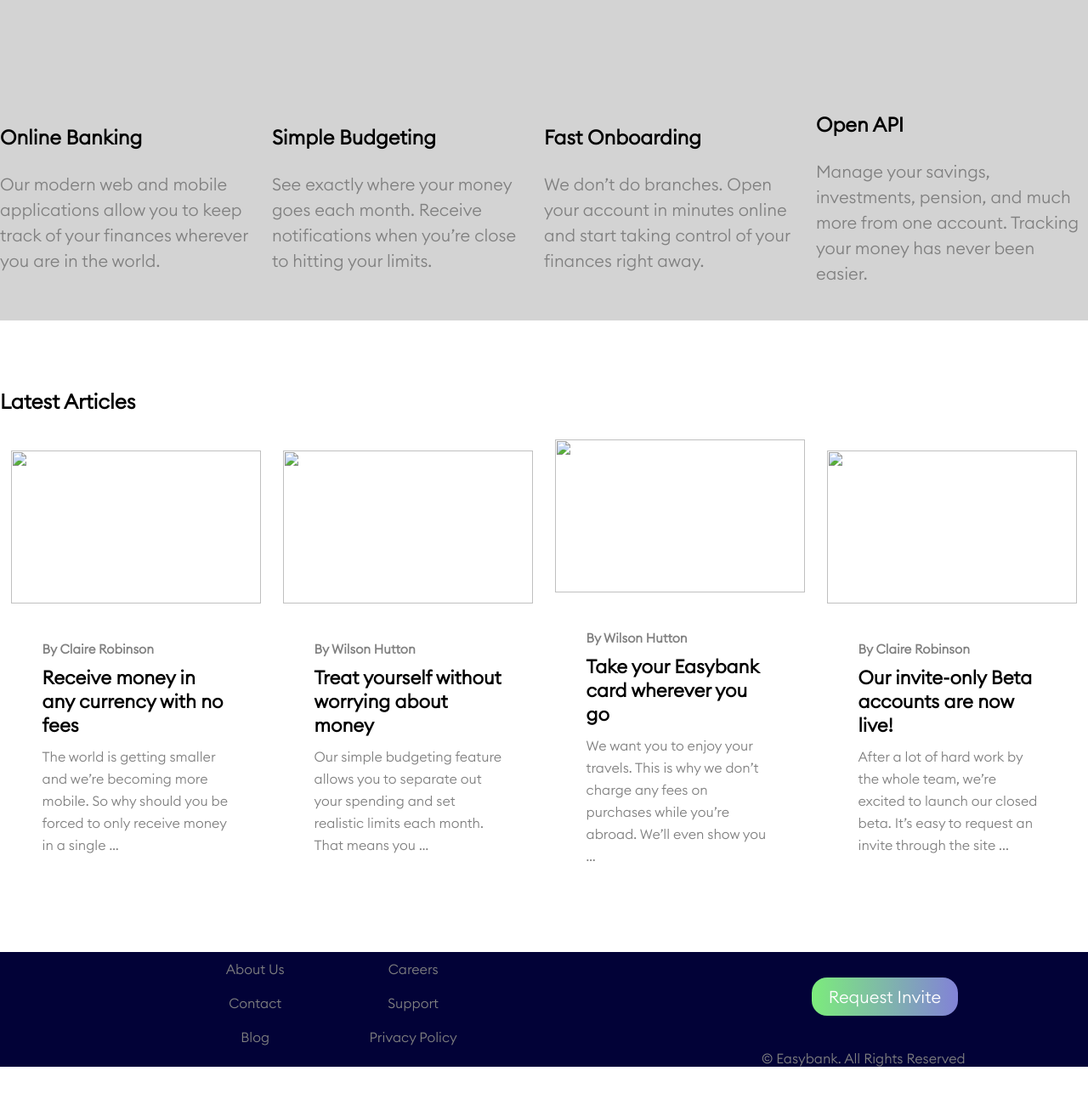
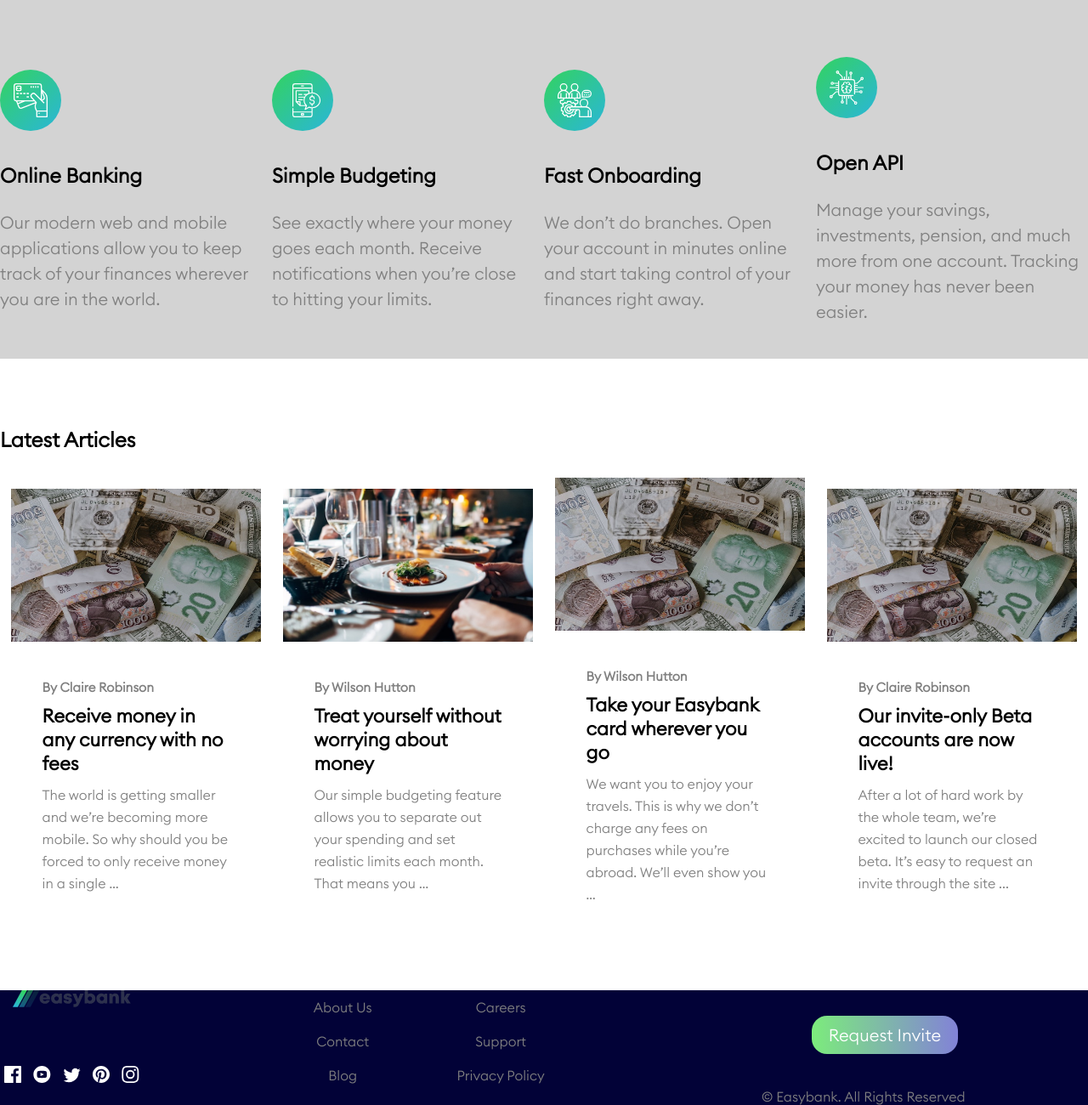
Before and after one commit to kaviyazhaganr/project-two, a plain HTML site: page index.html in a window 1280 px wide. Shown: the part 823-2123 px from the top of the page at 85% size. Before the commit the page ends 2078 px from the top, so only its background shows below. Drawn offline with Linux system fonts and the light colour scheme.

Commit message:
final commit

```diff
--- a/index.html
+++ b/index.html
@@ -88,7 +88,7 @@
 
         .content-right {
             /* margin-inline: auto; */
-            background-image: url(/easybank-landing-page-master/images/bg-intro-mobile.svg);
+            background-image: url(/project-two/images/bg-intro-mobile.svg);
             background-position: 0% 0%;
             background-repeat: no-repeat;
             background-size: 90%;
@@ -756,7 +756,7 @@
 
                 <div class="content-right">
                     <div class="home_content_right">
-                        <img src="/easybank-landing-page-master/images/image-mockups.png" alt="">
+                        <img src="/project-two/images/image-mockups.png" alt="">
                     </div>
                 </div>
 
@@ -777,25 +777,25 @@
 
             <div class="Easybank_content_card">
                 <div class="content_card">
-                    <img src="/easybank-landing-page-master/images/icon-online.svg" alt="">
+                    <img src="/project-two/images/icon-online.svg" alt="">
                     <h3>Online Banking</h3>
                     <p>Our modern web and mobile applications allow you to keep track of your finances wherever you are
                         in the world.</p>
                 </div>
                 <div class="content_card">
-                    <img src="/easybank-landing-page-master/images/icon-budgeting.svg" alt="">
+                    <img src="/project-two/images/icon-budgeting.svg" alt="">
                     <h3>Simple Budgeting</h3>
                     <p>See exactly where your money goes each month. Receive notifications when you’re close to hitting
                         your limits.</p>
                 </div>
                 <div class="content_card">
-                    <img src="/easybank-landing-page-master/images/icon-onboarding.svg" alt="">
+                    <img src="/project-two/images/icon-onboarding.svg" alt="">
                     <h3>Fast Onboarding</h3>
                     <p>We don’t do branches. Open your account in minutes online and start taking control of your
                         finances right away.</p>
                 </div>
                 <div class="content_card">
-                    <img src="/easybank-landing-page-master/images/icon-api.svg" alt="">
+                    <img src="/project-two/images/icon-api.svg" alt="">
                     <h3>Open API</h3>
                     <p>Manage your savings, investments, pension, and much more from one account. Tracking your money
                         has never been easier.</p>
@@ -810,7 +810,7 @@
 
         <div class="article_content">
             <div class="article_image">
-                <img src="/easybank-landing-page-master/images/image-currency.jpg" alt="">
+                <img src="/project-two/images/image-currency.jpg" alt="">
                 <div class="article_image_sub">
                     <h5>By Claire Robinson</h5>
                     <h3>Receive money in any currency with no fees</h3>
@@ -819,7 +819,7 @@
                 </div>
             </div>
             <div class="article_image">
-                <img src="/easybank-landing-page-master/images/image-restaurant.jpg" alt="">
+                <img src="/project-two/images/image-restaurant.jpg" alt="">
                 <div class="article_image_sub">
                     <h5>By Wilson Hutton</h5>
                     <h3>Treat yourself without worrying about money</h3>
@@ -829,7 +829,7 @@
                 </div>
             </div>
             <div class="article_image">
-                <img src="/easybank-landing-page-master/images/image-currency.jpg" alt="">
+                <img src="/project-two/images/image-currency.jpg" alt="">
                 <div class="article_image_sub">
                     <h5>By Wilson Hutton</h5>
                     <h3>Take your Easybank card wherever you go</h3>
@@ -838,7 +838,7 @@
                 </div>
             </div>
             <div class="article_image">
-                <img src="/easybank-landing-page-master/images/image-currency.jpg" alt="">
+                <img src="/project-two/images/image-currency.jpg" alt="">
                 <div class="article_image_sub">
                     <h5>By Claire Robinson</h5>
                     <h3>Our invite-only Beta accounts are now live!</h3>
@@ -860,13 +860,13 @@
 
                     <div class="footer_logo">
 
-                        <img src="/easybank-landing-page-master/images/logo.svg" alt="">
+                        <img src="/project-two/images/logo.svg" alt="">
                         <div class="footer_logo_sub">
-                            <img src="/easybank-landing-page-master/images/icon-facebook.svg" alt="">
-                            <img src="/easybank-landing-page-master/images/icon-youtube.svg" alt="">
-                            <img src="/easybank-landing-page-master/images/icon-twitter.svg" alt="">
-                            <img src="/easybank-landing-page-master/images/icon-pinterest.svg" alt="">
-                            <img src="/easybank-landing-page-master/images/icon-instagram.svg" alt="">
+                            <img src="/project-two/images/icon-facebook.svg" alt="">
+                            <img src="/project-two/images/icon-youtube.svg" alt="">
+                            <img src="/project-two/images/icon-twitter.svg" alt="">
+                            <img src="/project-two/images/icon-pinterest.svg" alt="">
+                            <img src="/project-two/images/icon-instagram.svg" alt="">
                         </div>
                     </div>
 
```
